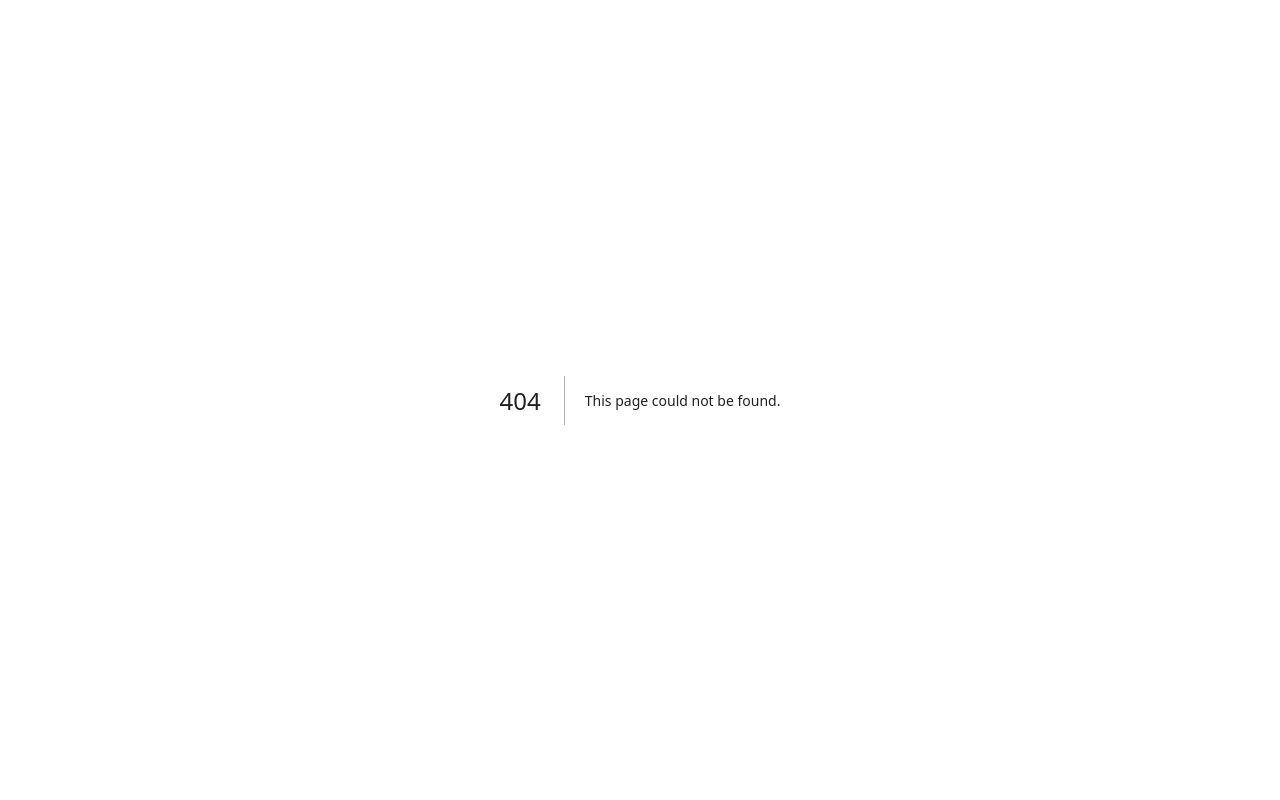
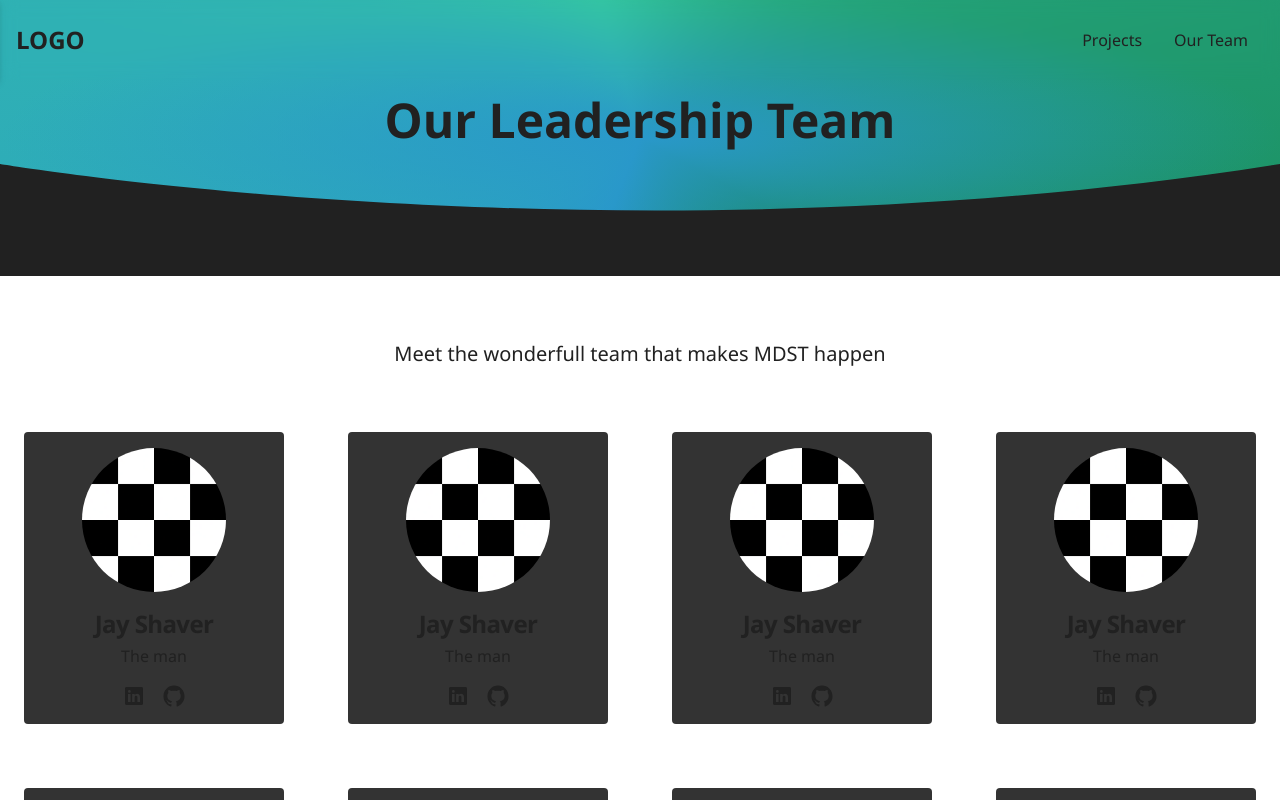
Before and after one commit to MichiganDataScienceTeam/official-website, a Next.js app: page /team in a window 1280 px wide. Before the commit this address had no page. Shown: the top 800 px of the page. Built offline with nearby package versions, Linux system fonts and the light colour scheme.

Commit message:
created the leadership team page

```diff
--- a/components/navBar.jsx
+++ b/components/navBar.jsx
@@ -37,14 +37,14 @@ function MobileNav({ open, setOpen }) {
         </Link>
         <Link
           className="text-xl font-normal my-4"
-          href="/contact"
+          href="/team"
           onClick={() =>
             setTimeout(() => {
               setOpen(!open);
             }, 100)
           }
         >
-          Contact
+          Our Team
         </Link>
       </div>
     </div>
@@ -88,7 +88,7 @@ export default function Navbar() {
 
         <div className="hidden md:flex">
           <NavLink to="/projects">Projects</NavLink>
-          <NavLink to="/about">ABOUT</NavLink>
+          <NavLink to="/team">Our Team</NavLink>
         </div>
       </div>
     </nav>
--- /dev/null
+++ b/ourteam.json
@@ -0,0 +1,51 @@
+[
+    {
+        "name": "Jay Shaver",
+        "title": "The man",
+        "linkedin": "https://react-icons.github.io/react-icons/icons?name=io",
+        "github": "https://react-icons.github.io/react-icons/icons?name=io",
+        "image": "temp.png"
+    },{
+        "name": "Jay Shaver",
+        "title": "The man",
+        "linkedin": "https://react-icons.github.io/react-icons/icons?name=io",
+        "github": "https://react-icons.github.io/react-icons/icons?name=io",
+        "image": "temp.png"
+    },{
+        "name": "Jay Shaver",
+        "title": "The man",
+        "linkedin": "https://react-icons.github.io/react-icons/icons?name=io",
+        "github": "https://react-icons.github.io/react-icons/icons?name=io",
+        "image": "temp.png"
+    },{
+        "name": "Jay Shaver",
+        "title": "The man",
+        "linkedin": "https://react-icons.github.io/react-icons/icons?name=io",
+        "github": "https://react-icons.github.io/react-icons/icons?name=io",
+        "image": "temp.png"
+    },{
+        "name": "Jay Shaver",
+        "title": "The man",
+        "linkedin": "https://react-icons.github.io/react-icons/icons?name=io",
+        "github": "https://react-icons.github.io/react-icons/icons?name=io",
+        "image": "temp.png"
+    },{
+        "name": "Jay Shaver",
+        "title": "The man",
+        "linkedin": "https://react-icons.github.io/react-icons/icons?name=io",
+        "github": "https://react-icons.github.io/react-icons/icons?name=io",
+        "image": "temp.png"
+    },{
+        "name": "Jay Shaver",
+        "title": "The man",
+        "linkedin": "https://react-icons.github.io/react-icons/icons?name=io",
+        "github": "https://react-icons.github.io/react-icons/icons?name=io",
+        "image": "temp.png"
+    },{
+        "name": "Jay Shaver",
+        "title": "The man",
+        "linkedin": "https://react-icons.github.io/react-icons/icons?name=io",
+        "github": "https://react-icons.github.io/react-icons/icons?name=io",
+        "image": "temp.png"
+    }
+]
--- /dev/null
+++ b/pages/team.jsx
@@ -0,0 +1,74 @@
+import Layout from '@/components/layout';
+import Wave from '@/components/wave';
+import Wave180 from '@/components/wave180';
+import Link from 'next/link';
+import Image from 'next/image';
+import { IoLogoGithub, IoLogoLinkedin } from 'react-icons/io';
+import fs from 'fs';
+import path from 'path';
+
+export default function Team({ teamjson }) {
+  return (
+    <Layout>
+      <div className="text-center hero">
+        <div className="container mx-auto ">
+          <div className="flex gap-8 items-center flex-col ">
+            <h1 className="mb-2 md:mb-5 lg:text-5xl md:text-3xl text-xl font-bold text-center">
+              Our Leadership Team
+            </h1>
+          </div>
+        </div>
+        <Wave></Wave>
+      </div>
+      <div className="py-8 px-4 mx-auto max-w-screen-xl text-center lg:py-16 lg:px-6">
+        <div className="mx-auto mb-8 max-w-screen-sm lg:mb-16">
+          <p className="font-light sm:text-xl">
+            Meet the wonderfull team that makes MDST happen
+          </p>
+        </div>
+        <div className="grid gap-8 lg:gap-16 sm:grid-cols-2 md:grid-cols-3 lg:grid-cols-4">
+          {teamjson.map((memberinfo, index) => (
+            <MemberCard key={index} json={memberinfo} />
+          ))}
+        </div>
+      </div>
+    </Layout>
+  );
+}
+
+export async function getStaticProps() {
+  const filePath = path.join(process.cwd(), 'ourteam.json');
+  const fileContent = fs.readFileSync(filePath, 'utf-8');
+  const teamjson = JSON.parse(fileContent);
+  return { props: { teamjson } };
+}
+
+function MemberCard({ json }) {
+  return (
+    <div className="text-center rounded bg-grey p-4">
+      <Image
+        className="mx-auto mb-4 w-36 h-36 rounded-full"
+        width="500"
+        height="500"
+        src={`/images/${json.image}`}
+        alt="temp"
+      />
+      <h3 className="mb-1 text-2xl font-bold tracking-tight">
+        {json.name}
+      </h3>
+      <p>{json.title}</p>
+      <ul className="flex justify-center mt-4 space-x-4">
+        <li>
+          <Link href={json.linkedin} className="hover:text-gray">
+            <IoLogoLinkedin className="w-6 h-6" />
+          </Link>
+        </li>
+        <li>
+          <Link href={json.github} className="hover:text-gray">
+            <IoLogoGithub className="w-6 h-6" />
+          </Link>
+        </li>
+      </ul>
+    </div>
+  );
+}
```
